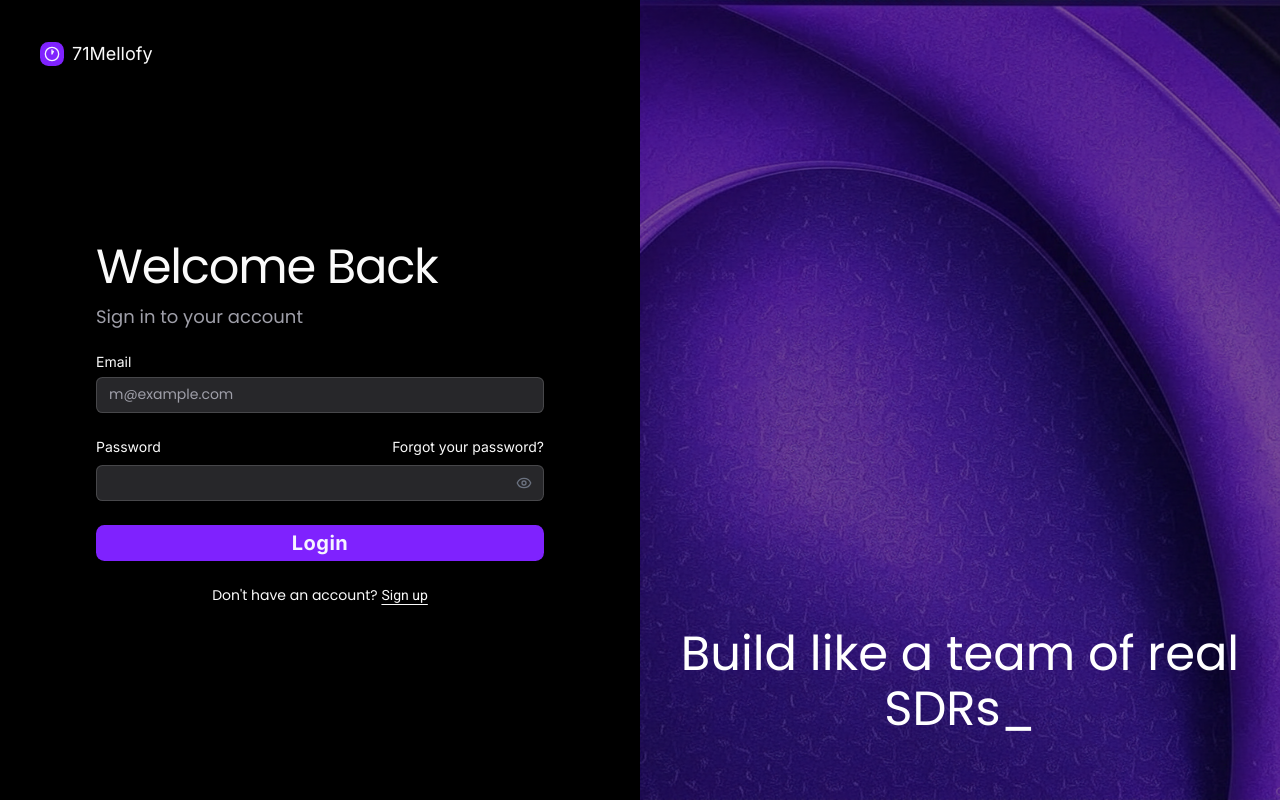
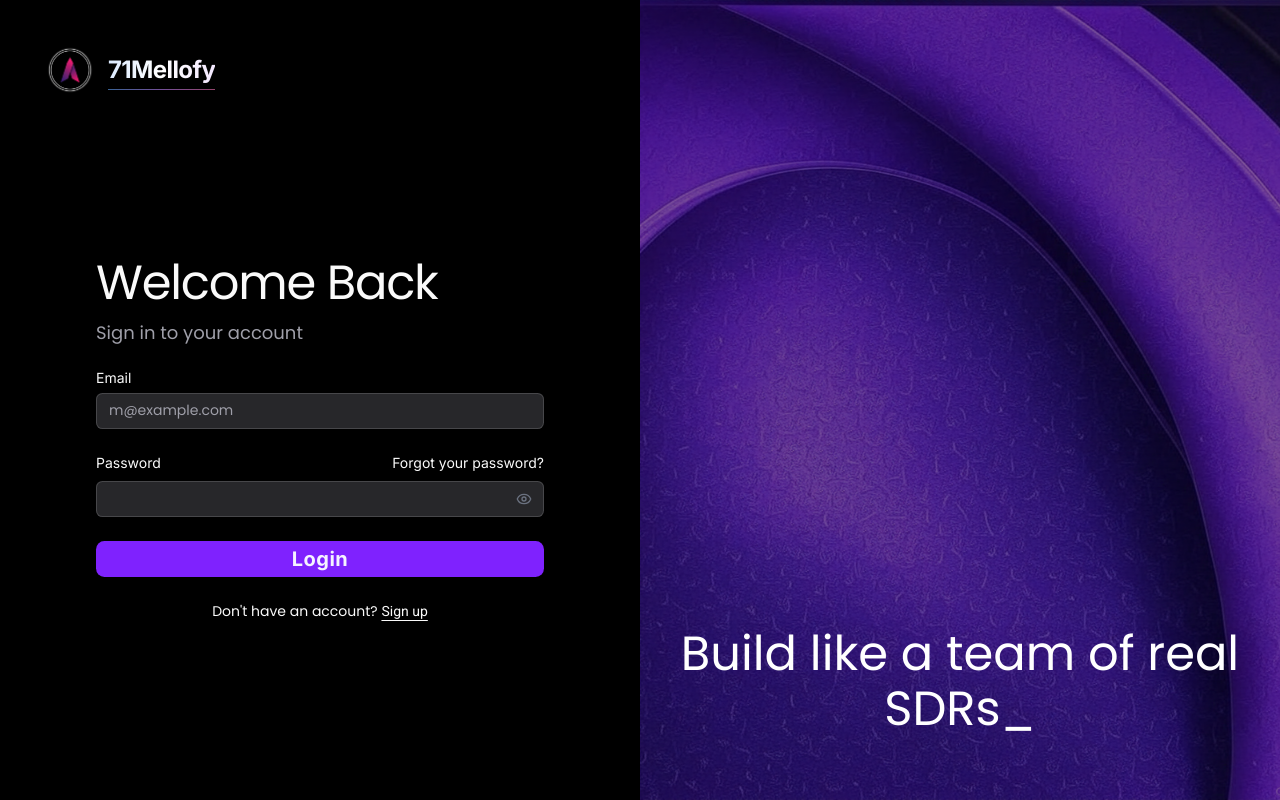
Before and after one commit to antash31/71Mellofy-landing-page, a Next.js app: page /auth/login in a window 1280 px wide. Built offline with nearby package versions, Linux system fonts and the light colour scheme; no server answers.

Commit message:
fixed: logo

```diff
--- a/src/app/auth/login/page.jsx
+++ b/src/app/auth/login/page.jsx
@@ -1,7 +1,7 @@
 "use client";
 import React, { useState, useEffect } from "react";
-import { Clock1 } from "lucide-react";
 import { LoginForm } from "@/components/login-form";
+import Logo from "@/components/Logo";
 
 export default function LoginPage() {
   const [isClient, setIsClient] = useState(false);
@@ -13,12 +13,9 @@ export default function LoginPage() {
   return (
     <div className="grid min-h-svh lg:grid-cols-2">
       <div className="flex flex-col gap-4 p-6 md:p-10">
-        <div className="flex justify-center gap-2 md:justify-start font-roboto">
-          <a href="https://71mellofy.com" className="flex items-center gap-2 font-medium">
-            <div className="flex h-6 w-6 items-center justify-center rounded-md bg-primary text-primary-foreground">
-              <Clock1 className="size-4" />
-            </div>
-            71Mellofy
+        <div className="flex justify-center md:justify-start">
+          <a href="https://71mellofy.com">
+            <Logo />
           </a>
         </div>
         <div className="flex flex-1 items-center justify-center">
--- a/src/app/auth/signup/page.jsx
+++ b/src/app/auth/signup/page.jsx
@@ -1,7 +1,7 @@
 "use client";
 import React, { useState, useEffect } from "react";
-import { Clock1 } from "lucide-react";
 import { SignupForm } from "@/components/signup-form";
+import Logo from "@/components/Logo";
 
 export default function SignupPage() {
   const [isClient, setIsClient] = useState(false);
@@ -13,12 +13,9 @@ export default function SignupPage() {
   return (
     <div className="grid min-h-svh lg:grid-cols-2">
       <div className="flex flex-col gap-4 p-6 md:p-10">
-        <div className="flex justify-center gap-2 md:justify-start">
-          <a href="https://71mellofy.com" className="flex items-center gap-2 font-medium">
-            <div className="flex h-6 w-6 items-center justify-center rounded-md bg-primary text-primary-foreground">
-              <Clock1 className="size-4" />
-            </div>
-            71Mellofy
+        <div className="flex justify-center md:justify-start">
+          <a href="https://71mellofy.com">
+            <Logo />
           </a>
         </div>
         <div className="flex flex-1 items-center justify-center">
--- a/src/app/auth/signup/success/page.jsx
+++ b/src/app/auth/signup/success/page.jsx
@@ -1,8 +1,9 @@
 "use client";
 import React from "react";
 import Link from "next/link";
-import { CheckCircle, Clock1, ArrowRight, Users } from "lucide-react";
+import { CheckCircle, ArrowRight, Users } from "lucide-react";
 import { Button } from "@/components/ui/button";
+import Logo from "@/components/Logo";
 
 export default function SignupSuccessPage() {
   return (
@@ -10,11 +11,8 @@ export default function SignupSuccessPage() {
       <div className="container mx-auto px-4 py-8">
         {/* Header */}
         <div className="flex justify-center mb-8">
-          <Link href="/" className="flex items-center gap-2 font-medium text-foreground hover:text-primary transition-colors">
-            <div className="flex h-8 w-8 items-center justify-center rounded-md bg-primary text-primary-foreground">
-              <Clock1 className="size-5" />
-            </div>
-            <span className="text-xl font-semibold">71Mellofy</span>
+          <Link href="/">
+            <Logo />
           </Link>
         </div>
 
```
